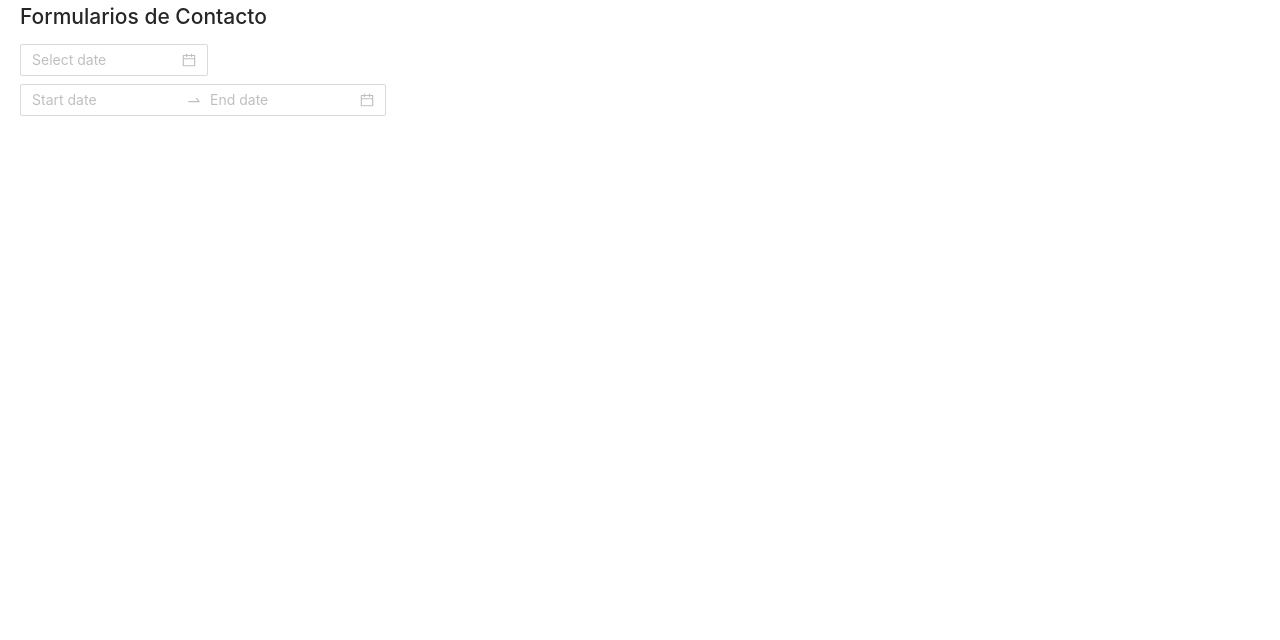
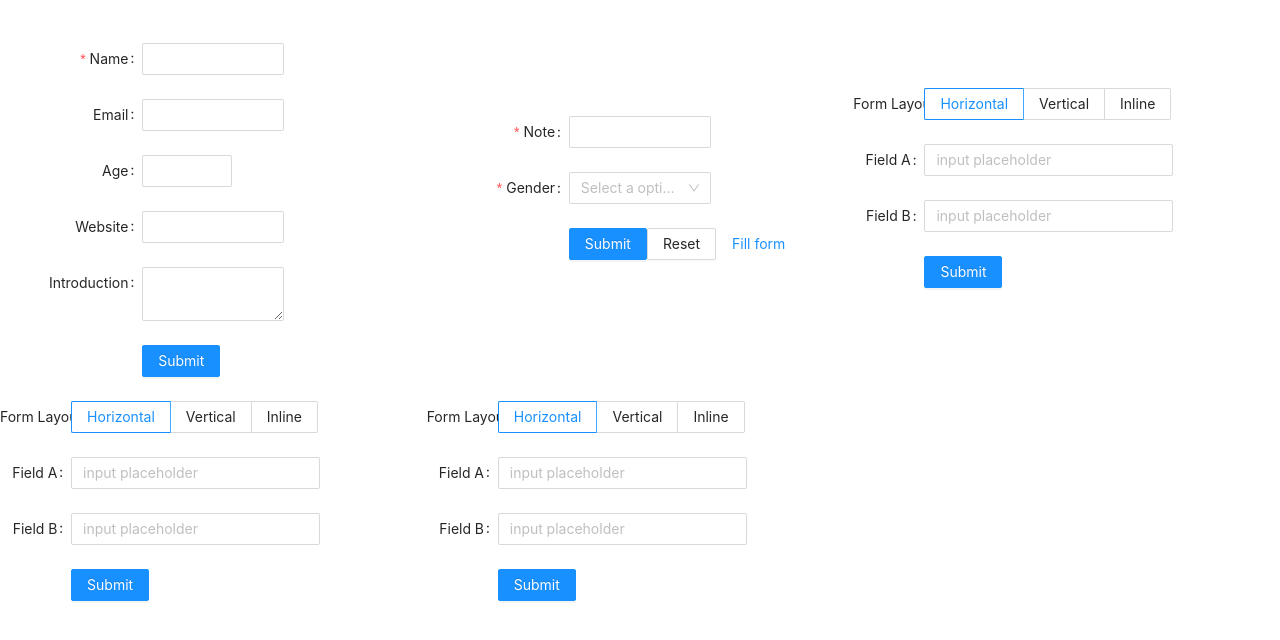
Before and after one commit to torvic/bootcamp-pachaqtec, a React (Create React App) app in the folder react-test/: page /contacto in a window 1280 px wide. Shown: the top 640 px of the page. Built offline with nearby package versions, Linux system fonts and the light colour scheme.

Commit message:
Ant design

```diff
--- /dev/null
+++ b/react-test/src/componentes/FormLayout.js
@@ -0,0 +1,62 @@
+import React, { useState } from 'react';
+import { Form, Input, Button, Radio } from 'antd';
+
+const FormLayout = () => {
+  const [form] = Form.useForm();
+  const [formLayout, setFormLayout] = useState('horizontal');
+
+  const onFormLayoutChange = ({ layout }) => {
+    setFormLayout(layout);
+  };
+
+  const formItemLayout =
+    formLayout === 'horizontal'
+      ? {
+          labelCol: {
+            span: 4,
+          },
+          wrapperCol: {
+            span: 14,
+          },
+        }
+      : null;
+  const buttonItemLayout =
+    formLayout === 'horizontal'
+      ? {
+          wrapperCol: {
+            span: 14,
+            offset: 4,
+          },
+        }
+      : null;
+  return (
+    <Form
+      {...formItemLayout}
+      layout={formLayout}
+      form={form}
+      initialValues={{
+        layout: formLayout,
+      }}
+      onValuesChange={onFormLayoutChange}
+    >
+      <Form.Item label="Form Layout" name="layout">
+        <Radio.Group value={formLayout}>
+          <Radio.Button value="horizontal">Horizontal</Radio.Button>
+          <Radio.Button value="vertical">Vertical</Radio.Button>
+          <Radio.Button value="inline">Inline</Radio.Button>
+        </Radio.Group>
+      </Form.Item>
+      <Form.Item label="Field A">
+        <Input placeholder="input placeholder" />
+      </Form.Item>
+      <Form.Item label="Field B">
+        <Input placeholder="input placeholder" />
+      </Form.Item>
+      <Form.Item {...buttonItemLayout}>
+        <Button type="primary">Submit</Button>
+      </Form.Item>
+    </Form>
+  );
+};
+
+export default FormLayout;
--- /dev/null
+++ b/react-test/src/componentes/FormMethod.js
@@ -0,0 +1,126 @@
+import { Form, Input, Button, Select } from 'antd';
+const { Option } = Select;
+const layout = {
+  labelCol: {
+    span: 8,
+  },
+  wrapperCol: {
+    span: 8,
+  },
+};
+const tailLayout = {
+  wrapperCol: {
+    offset: 8,
+    span: 16,
+  },
+};
+
+const FormMethod = () => {
+  const [form] = Form.useForm();
+  const onGenderChange = (value) => {
+    // eslint-disable-next-line default-case
+    switch (value) {
+      case 'male':
+        form.setFieldsValue({
+          note: 'Hi, man!',
+        });
+        return;
+
+      case 'female':
+        form.setFieldsValue({
+          note: 'Hi, lady!',
+        });
+        return;
+
+      case 'other':
+        form.setFieldsValue({
+          note: 'Hi there!',
+        });
+    }
+  };
+
+  const onFinish = (values) => {
+    console.log(values);
+  };
+
+  const onReset = () => {
+    form.resetFields();
+  };
+
+  const onFill = () => {
+    form.setFieldsValue({
+      note: 'Hello world!',
+      gender: 'male',
+    });
+  };
+
+  return (
+    <Form {...layout} form={form} name="control-hooks" onFinish={onFinish}>
+      <Form.Item
+        name="note"
+        label="Note"
+        rules={[
+          {
+            required: true,
+          },
+        ]}
+      >
+        <Input />
+      </Form.Item>
+      <Form.Item
+        name="gender"
+        label="Gender"
+        rules={[
+          {
+            required: true,
+          },
+        ]}
+      >
+        <Select
+          placeholder="Select a option and change input text above"
+          onChange={onGenderChange}
+          allowClear
+        >
+          <Option value="male">male</Option>
+          <Option value="female">female</Option>
+          <Option value="other">other</Option>
+        </Select>
+      </Form.Item>
+      <Form.Item
+        noStyle
+        shouldUpdate={(prevValues, currentValues) =>
+          prevValues.gender !== currentValues.gender
+        }
+      >
+        {({ getFieldValue }) =>
+          getFieldValue('gender') === 'other' ? (
+            <Form.Item
+              name="customizeGender"
+              label="Customize Gender"
+              rules={[
+                {
+                  required: true,
+                },
+              ]}
+            >
+              <Input />
+            </Form.Item>
+          ) : null
+        }
+      </Form.Item>
+      <Form.Item {...tailLayout}>
+        <Button type="primary" htmlType="submit">
+          Submit
+        </Button>
+        <Button htmlType="button" onClick={onReset}>
+          Reset
+        </Button>
+        <Button type="link" htmlType="button" onClick={onFill}>
+          Fill form
+        </Button>
+      </Form.Item>
+    </Form>
+  );
+};
+
+export default FormMethod;
--- a/react-test/src/index.css
+++ b/react-test/src/index.css
@@ -7,7 +7,18 @@ body {
   -moz-osx-font-smoothing: grayscale;
 }
 
-code {
-  font-family: source-code-pro, Menlo, Monaco, Consolas, 'Courier New',
-    monospace;
+#components-layout-demo-top .logo {
+  float: left;
+  width: 120px;
+  height: 31px;
+  margin: 16px 24px 16px 0;
+  background: rgba(255, 255, 255, 0.3);
 }
+.ant-row-rtl #components-layout-demo-top .logo {
+  float: right;
+  margin: 16px 0 16px 24px;
+}
+
+button {
+  line-height: normal;
+}
--- a/react-test/src/pages/Contacto/index.js
+++ b/react-test/src/pages/Contacto/index.js
@@ -1,27 +1,118 @@
+/* eslint-disable no-template-curly-in-string */
 import 'antd/dist/antd.css';
+import FormMethod from '../../componentes/FormMethod';
+import FormLayout from '../../componentes/FormLayout';
+import { Form, Input, InputNumber, Button } from 'antd';
 import { DatePicker, Space } from 'antd';
+import { Row, Col } from 'antd';
+
+const layout = {
+  labelCol: {
+    span: 8,
+  },
+  wrapperCol: {
+    span: 8,
+  },
+};
+
+const validateMessages = {
+  // eslint-disable-next-line no-template-curly-in-string
+  required: '${label} is required!',
+  types: {
+    email: '${label} is not a valid email!',
+    number: '${label} is not a valid number!',
+  },
+  number: {
+    range: '${label} must be between ${min} and ${max}',
+  },
+};
 
 const Contacto = () => {
   const { RangePicker } = DatePicker;
 
-  const onChange = (date, dateString) => {
+  const onFinish = (values) => {
+    console.log(values);
+  };
+
+  /* const onChange = (date, dateString) => {
     console.log(date, dateString);
   };
 
   const handleRangePicker = (date, dateString) => {
     console.log(dateString);
-  };
+  }; */
 
   return (
-    <div style={{ marginLeft: '20px' }}>
-      <h2>Formularios de Contacto</h2>
-      <form>
-        <Space direction="vertical">
-          <DatePicker onChange={onChange} />
-          <RangePicker onChange={handleRangePicker} />
-        </Space>
-      </form>
-    </div>
+    <Row align="middle">
+      <Col span={8}>
+        <Form
+          style={{ marginTop: '10%' }}
+          {...layout}
+          name="nest-messages"
+          onFinish={onFinish}
+          validateMessages={validateMessages}
+        >
+          <Form.Item
+            name={['user', 'name']}
+            label="Name"
+            rules={[
+              {
+                required: true,
+              },
+            ]}
+          >
+            <Input />
+          </Form.Item>
+          <Form.Item
+            name={['user', 'email']}
+            label="Email"
+            rules={[
+              {
+                type: 'email',
+              },
+            ]}
+          >
+            <Input />
+          </Form.Item>
+          <Form.Item
+            name={['user', 'age']}
+            label="Age"
+            rules={[
+              {
+                type: 'number',
+                min: 0,
+                max: 99,
+              },
+            ]}
+          >
+            <InputNumber />
+          </Form.Item>
+          <Form.Item name={['user', 'website']} label="Website">
+            <Input />
+          </Form.Item>
+          <Form.Item name={['user', 'introduction']} label="Introduction">
+            <Input.TextArea />
+          </Form.Item>
+          <Form.Item wrapperCol={{ ...layout.wrapperCol, offset: 8 }}>
+            <Button type="primary" htmlType="submit">
+              Submit
+            </Button>
+          </Form.Item>
+        </Form>
+      </Col>
+      <Col span={8}>
+        <FormMethod />
+      </Col>
+      <Col span={8}>
+        <FormLayout />
+      </Col>
+      <Col span={8}>
+        <FormLayout />
+      </Col>
+      <Col span={8}>
+        <FormLayout />
+      </Col>
+    </Row>
   );
 };
 
--- a/react-test/src/pages/Home/index.jsx
+++ b/react-test/src/pages/Home/index.jsx
@@ -1,6 +1,13 @@
+import { Layout, Menu, Breadcrumb } from 'antd';
 import { Link } from 'react-router-dom';
 import { useState, useEffect } from 'react';
 import axios from 'axios';
+import { Row, Col } from 'antd';
+import { Carousel } from 'antd';
+import { Button } from 'antd';
+import { Divider } from 'antd';
+
+const { Header, Content, Footer } = Layout;
 
 const Home = () => {
   const [data, setData] = useState(null);
@@ -47,6 +54,40 @@ const Home = () => {
   };
 
   return (
+    <Layout className="layout" style={{ minHeight: '100vh' }}>
+      <Header style={{ backgroundColor: '#fff' }}>
+        <Row justify="end" gutter={[8, 16]}>
+          <Col>
+            <Button type="primary">Iniciar Sesion</Button>
+          </Col>
+          <Col>
+            <Button type="primary">Registrarse</Button>
+          </Col>
+        </Row>
+      </Header>
+      <Layout>
+        <Content style={{ height: '300px' }}>
+          <Carousel autoplay>
+            <div>
+              <img src="https://placeimg.com/1300/300/tech" alt="tech" />
+            </div>
+            <div>
+              <img src="https://placeimg.com/1300/300/any" alt="any" />
+            </div>
+            <div>
+              <img src="https://placeimg.com/1300/300/animals" alt="animals" />
+            </div>
+          </Carousel>
+        </Content>
+        <Content>
+          <img
+            src="https://placeimg.com/640/480/any"
+            alt="any"
+            style={{ width: '100%', height: '450px' }}
+          />
+        </Content>
+        <Content style={{ height: '450px' }}>
+          <div className="site-layout-content">
             <div className="home">
               <h1>Home</h1>
               <nav>
@@ -92,6 +133,13 @@ const Home = () => {
                 </ol>
               </div>
             </div>
+          </div>
+        </Content>
+      </Layout>
+      <Footer style={{ textAlign: 'center', backgroundColor: 'blue' }}>
+        Ant Design ©2018 Created by Ant UED
+      </Footer>
+    </Layout>
   );
 };
 
```
Lines whose indentation alone changed are shown as unchanged.
